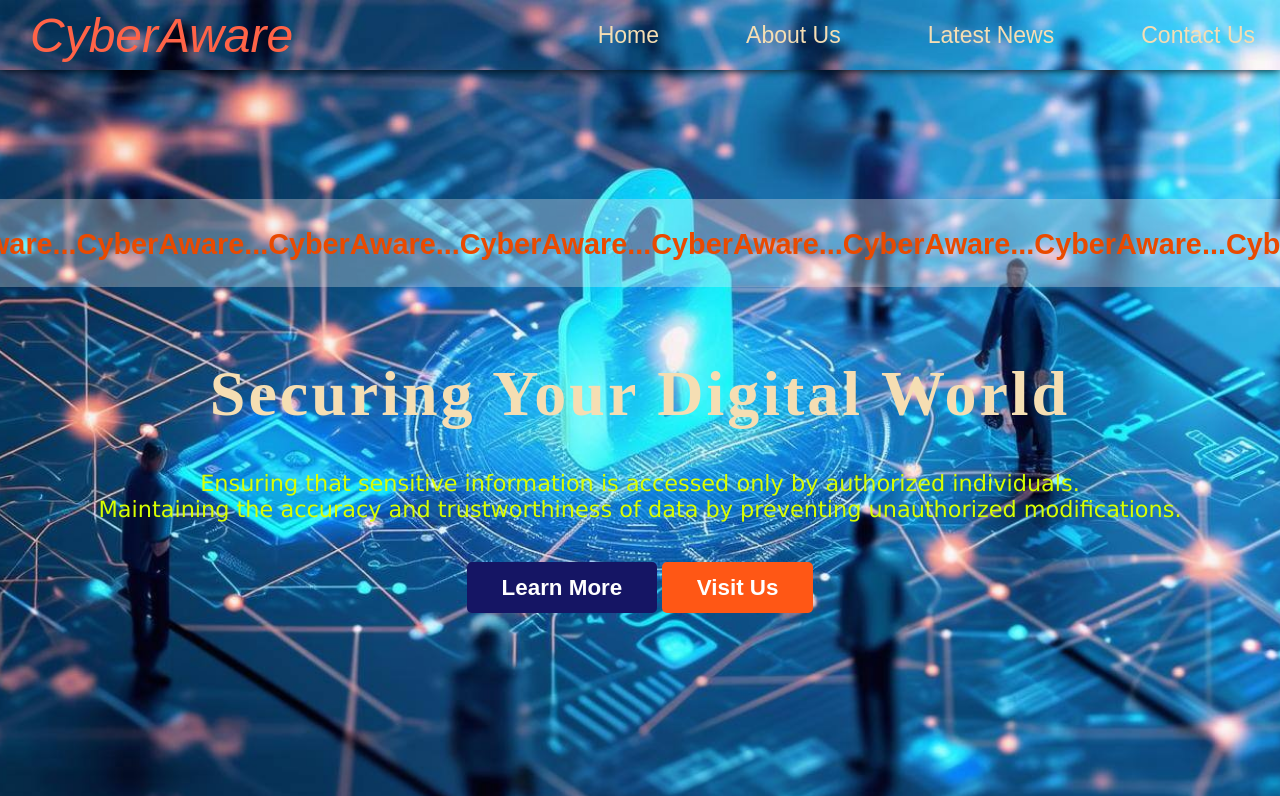
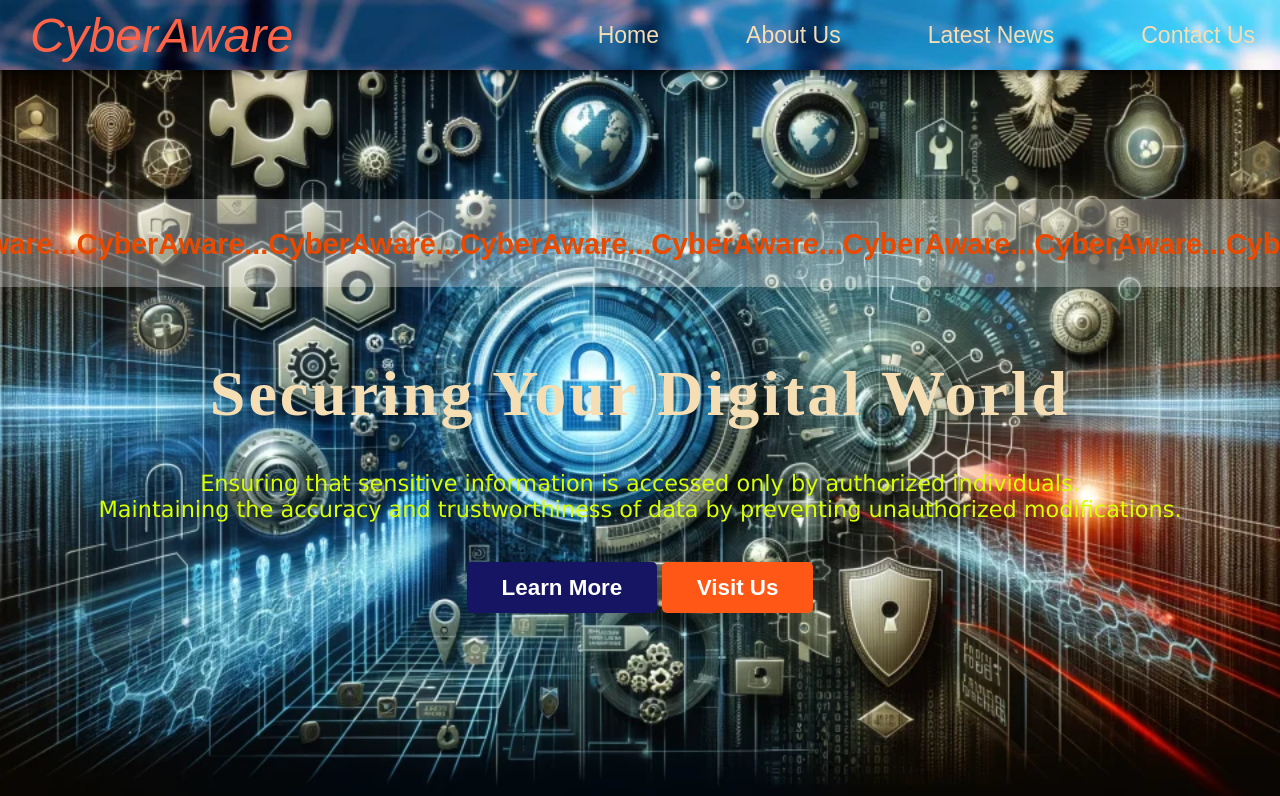
Before and after one commit to vikas-gamma-kumar/Cyber-Aware-2025, a plain HTML site: page index.html in a window 1280 px wide. Shown: the top 796 px of the page. Drawn offline with Linux system fonts and the light colour scheme.

```diff
--- a/style.css
+++ b/style.css
@@ -8,7 +8,7 @@ body {
 }
 
 .body{
-   background-image:url(cyber5.jpeg);
+   background-image:url(Cybersecurity-Certifications-1000x600.webp);
   width: 100%;
 
   height: 100vh;
```
